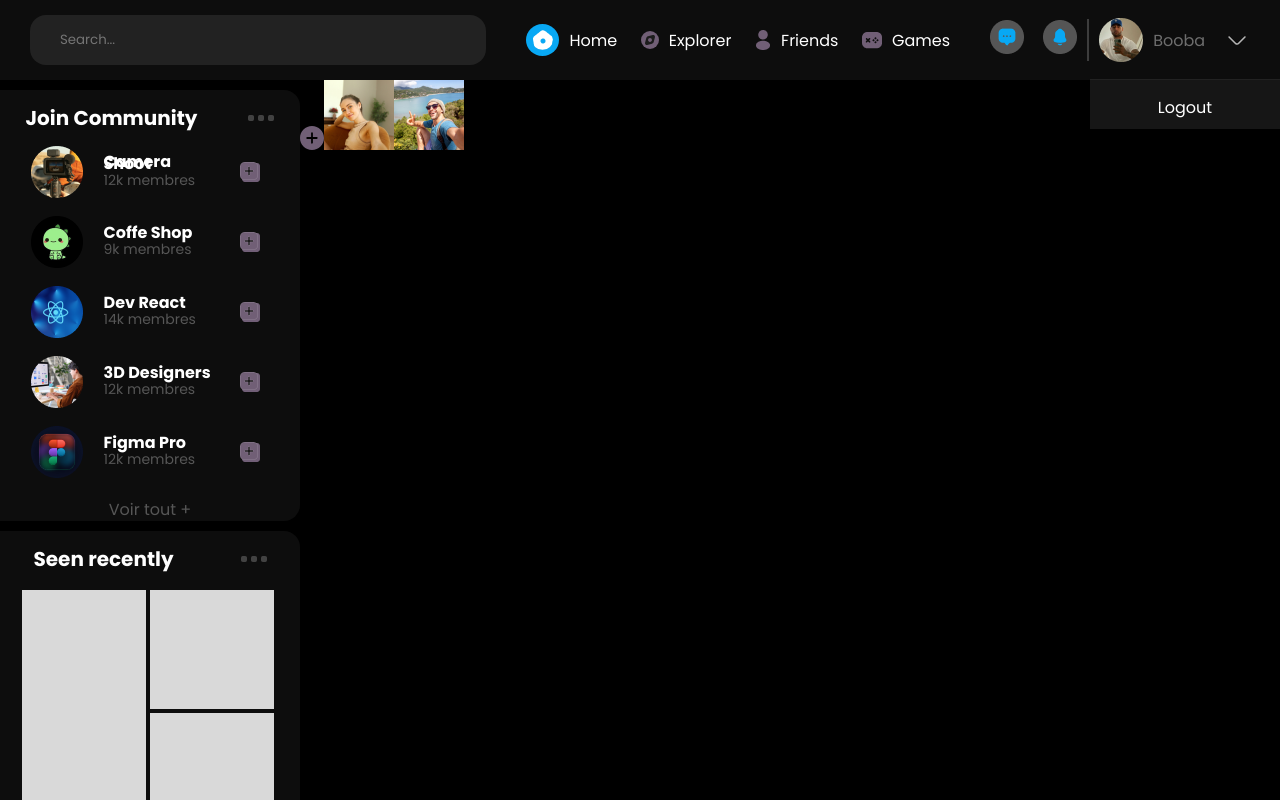
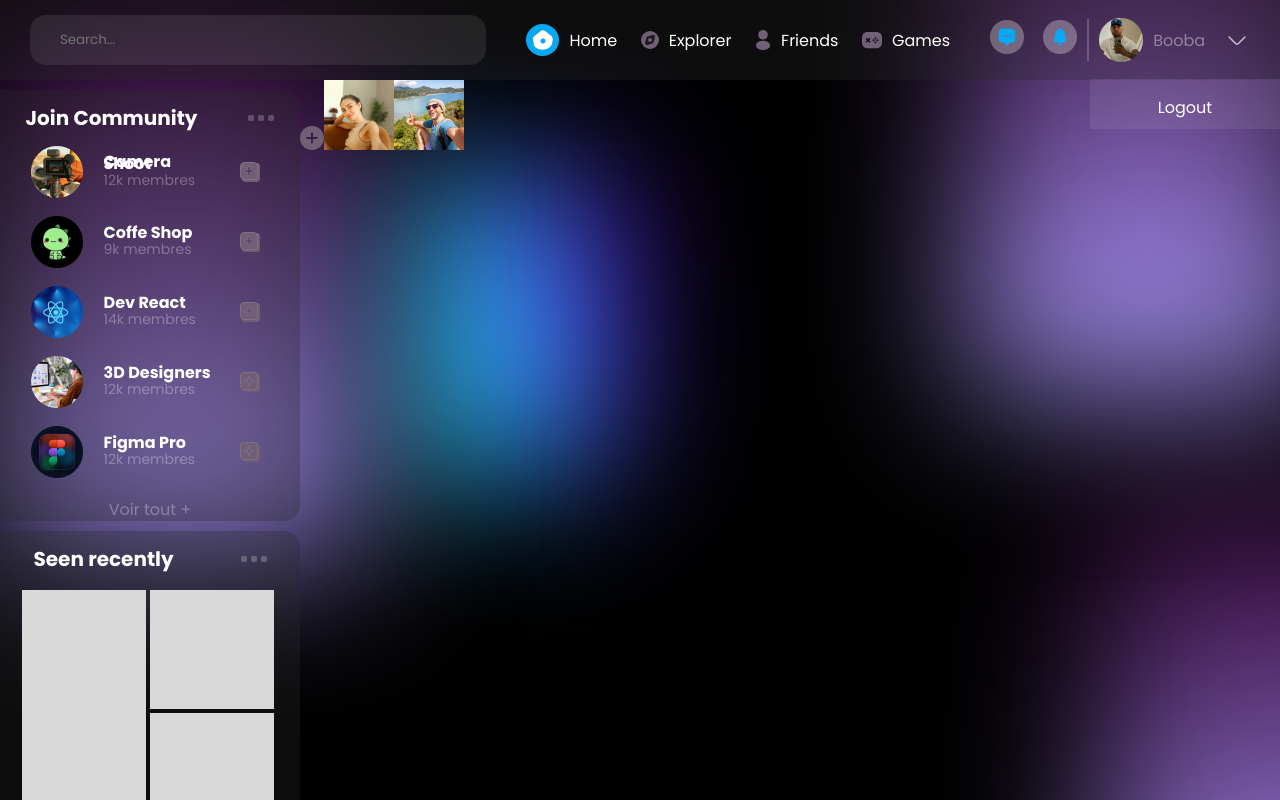
Before and after one commit to DwainAB/Projet-php, a React (Create React App) app: page / in a window 1280 px wide. Shown: the top 800 px of the page. Built offline with nearby package versions, Linux system fonts and the light colour scheme.

Commit message:
Ajout du bg

```diff
--- a/src/App.css
+++ b/src/App.css
@@ -8,3 +8,123 @@ body {
 *{
   font-family: Poppins;
 }
+
+.svg-1 {
+  position: absolute;
+  z-index: -9999;
+  width: 200px;
+  height: 300px;
+  background: linear-gradient(261.63deg, #7000FF 4.87%, #06FFF0 87.02%);
+  filter: blur(73.0533px);
+  transform: rotate(173.72deg);
+  animation: moveAnimation 10s infinite alternate;
+}
+
+@keyframes moveAnimation {
+  0% {
+    transform: translateX(0px) translateY(400px);
+  }
+  50% {
+    transform: translateX(300px) translateY(200px);
+  }
+  100% {
+    transform: translateX(1200px) translateY(0px);
+  }
+}
+
+.svg-2{
+  width: 360.64px;
+  height: 529.23px;
+  background: linear-gradient(180deg, #fb03f734 0%, #AA9CFF 100%);
+  filter: blur(78.7366px);
+  transform: rotate(-163.98deg);
+  position: relative;
+  animation: moveAnimation2 15s infinite alternate;
+}
+
+@keyframes moveAnimation2 {
+  0% {
+    transform: translateX(0px) translateY(600px);
+  }
+  50% {
+    transform: translateX(0px) translateY(0px);
+  }
+  100% {
+    transform: translateX(1100px) translateY(300px);
+  }
+}
+
+.svg-3{
+  width: 360.64px;
+  height: 529.23px;
+  background: linear-gradient(180deg, #fb03f734 0%, #AA9CFF 100%);
+  filter: blur(78.7366px);
+  transform: rotate(-163.98deg);
+  animation: moveAnimation3 15s infinite alternate;
+  position: relative;
+  left: 1100px;
+}
+
+@keyframes moveAnimation3 {
+  0% {
+    transform: translateX(0px) translateY(-600px);
+  }
+  50% {
+    transform: translateX(0px) translateY(0px);
+  }
+  100% {
+    transform: translateX(-1100px) translateY(-900px);
+  }
+}
+
+.svg-4{
+  width: 360.64px;
+  height: 529.23px;
+  background: linear-gradient(180deg, #fb03f734 0%, #AA9CFF 100%);
+  filter: blur(78.7366px);
+  transform: rotate(-163.98deg);
+  animation: moveAnimation5 15s infinite alternate;
+  position: relative;
+  left: 1000px;
+  bottom: 1200px;
+}
+
+@keyframes moveAnimation5 {
+  0% {
+    transform: translateX(-800px) translateY(100px);
+  }
+  50% {
+    transform: translateX(0px) translateY(0px);
+  }
+  100% {
+    transform: translateX(2px) translateY(-20px);
+  }
+}
+
+::-webkit-scrollbar {
+  width: 10px;
+}
+
+
+::-webkit-scrollbar-thumb {
+  background-color: #888;
+  border-radius: 5px;
+}
+
+
+::-webkit-scrollbar-track {
+  background-color: #f1f1f100;
+}
+
+::-webkit-scrollbar-corner {
+  background-color: #f1f1f1;
+}
+
+.svg-all {
+  position: fixed;
+  top: 0;
+  left: 0;
+  width: 100%;
+  height: 100%;
+  z-index: -1;
+}
--- a/src/App.js
+++ b/src/App.js
@@ -12,6 +12,12 @@ function App(){
 
     <BrowserRouter>
     <div className="app">
+        <div className="svg-all">
+          <div className="svg-1"></div>
+          <div className="svg-2"></div>
+          <div className="svg-3"></div>
+          <div className="svg-4"></div>
+        </div>
         <Navbar/>
         <Routes>
           <Route path="/" element={<Home/>} />
```
